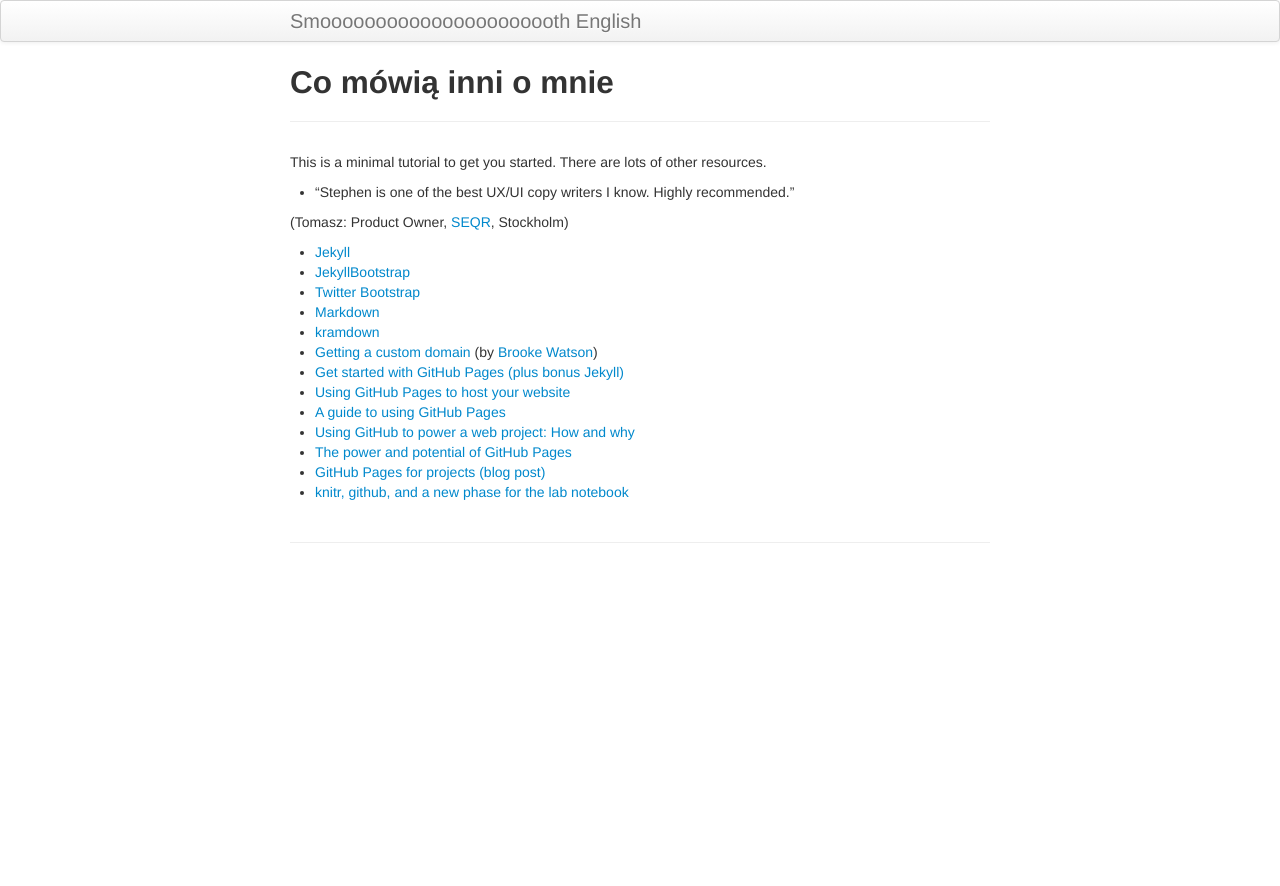
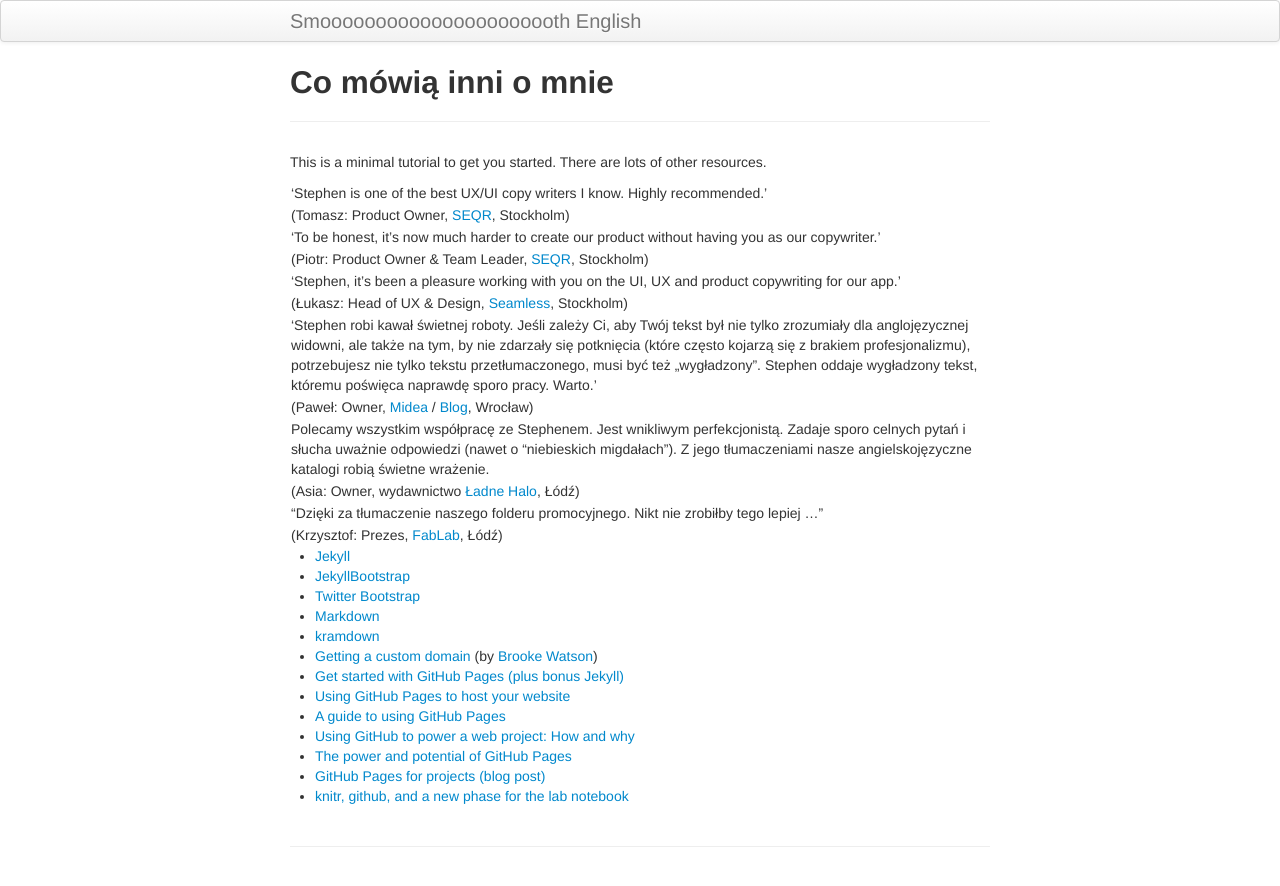
Before and after one commit to StephenEastham/StephenEastham.github.io, a Jekyll site: the page built from pages/resources.md, in a window 1280 px wide. Shown: the top 886 px of the page. Built offline with Jekyll 4.4.1, drawn with Linux system fonts in a browser that asks for light colours.

Commit message:
Update resources.md

```diff
--- a/pages/resources.md
+++ b/pages/resources.md
@@ -7,9 +7,24 @@ description:
 This is a minimal tutorial to get you started. There are lots of
 other resources.
 
-- "Stephen is one of the best UX/UI copy writers I know. Highly recommended."
+| 'Stephen is one of the best UX/UI copy writers I know. Highly recommended.'
+| (Tomasz: Product Owner, [SEQR](https://pages.github.com), Stockholm)
 
-(Tomasz: Product Owner, [SEQR](https://pages.github.com), Stockholm)
+| 'To be honest, it's now much harder to create our product without having you as our copywriter.'
+| (Piotr: Product Owner & Team Leader, [SEQR](https://pages.github.com), Stockholm)
+
+| 'Stephen, it's been a pleasure working with you on the UI, UX and product copywriting for our app.'
+| (Łukasz: Head of UX & Design, [Seamless](), Stockholm)
+
+| 'Stephen robi kawał świetnej roboty. Jeśli zależy Ci, aby Twój tekst był nie tylko zrozumiały dla anglojęzycznej widowni, ale także na tym, by nie zdarzały się potknięcia (które często kojarzą się z brakiem profesjonalizmu), potrzebujesz nie tylko tekstu przetłumaczonego, musi być też „wygładzony”. Stephen oddaje wygładzony tekst, któremu poświęca naprawdę sporo pracy. Warto.'
+| (Paweł: Owner, [Midea]() / [Blog](), Wrocław)
+
+| Polecamy wszystkim współpracę ze Stephenem. Jest wnikliwym perfekcjonistą. Zadaje sporo celnych pytań i słucha uważnie odpowiedzi (nawet o "niebieskich migdałach"). Z jego tłumaczeniami nasze angielskojęzyczne katalogi robią świetne wrażenie.
+| (Asia: Owner, wydawnictwo [Ładne Halo](), Łódź)
+
+
+| "Dzięki za tłumaczenie naszego folderu promocyjnego. Nikt nie zrobiłby tego lepiej ..."
+| (Krzysztof: Prezes, [FabLab](), Łódź)
 
 - [Jekyll](https://jekyllrb.com)
 - [JekyllBootstrap](https://jekyllbootstrap.com)
```
